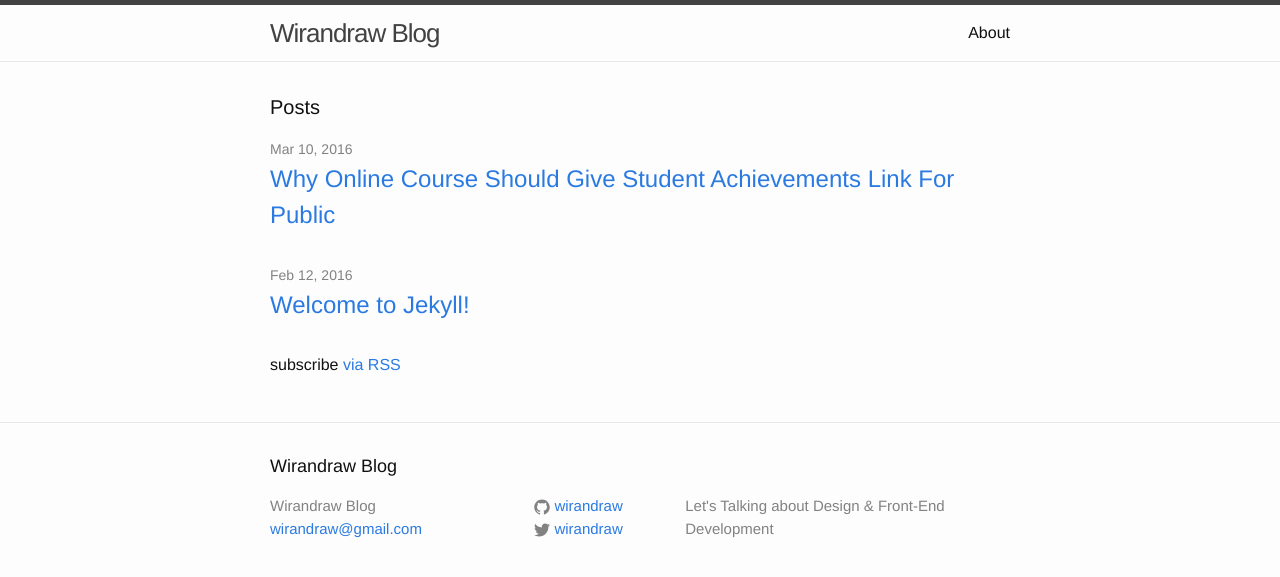
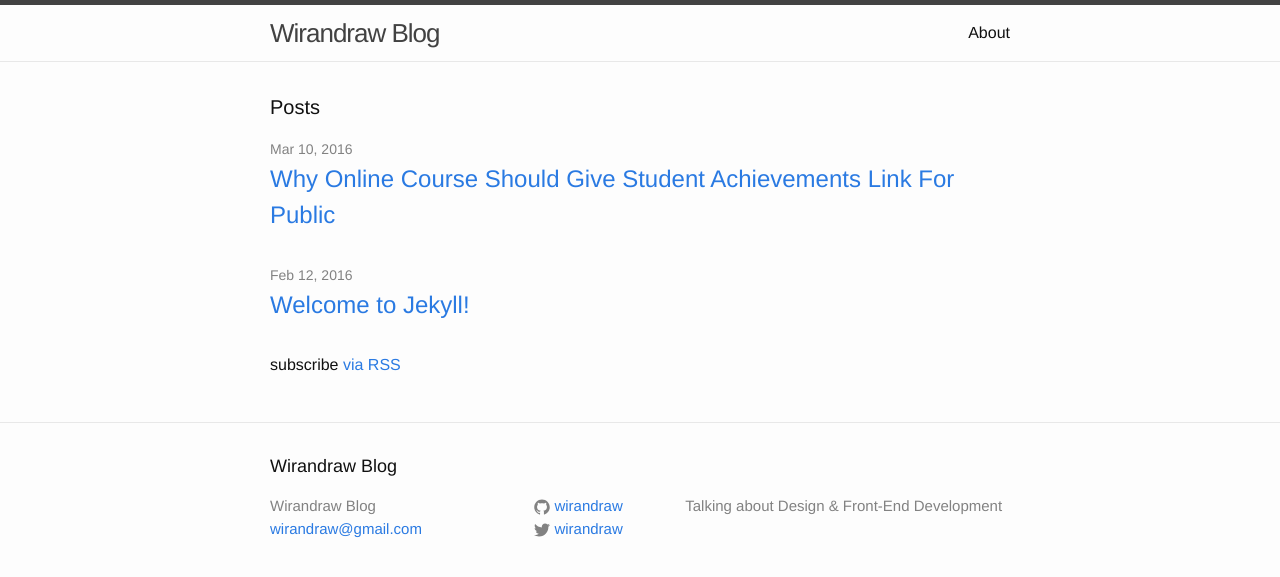
Before and after one commit to redodonut/blog, a Jekyll site: the page built from index.html, in a window 1280 px wide. Shown: the top 577 px of the page. Built offline with Jekyll 4.4.1, drawn with Linux system fonts in a browser that asks for light colours.

Commit message:
Changing content

```diff
--- a/_config.yml
+++ b/_config.yml
@@ -9,7 +9,7 @@
 title: Wirandraw Blog
 email: wirandraw@gmail.com
 description: > # this means to ignore newlines until "baseurl:"
-  Let's Talking about Design & Front-End Development
+  Talking about Design & Front-End Development
 baseurl: "/blog" # the subpath of your site, e.g. /blog
 url: "https://wirandraw.github.io" # the base hostname & protocol for your site
 twitter_username: wirandraw
```
